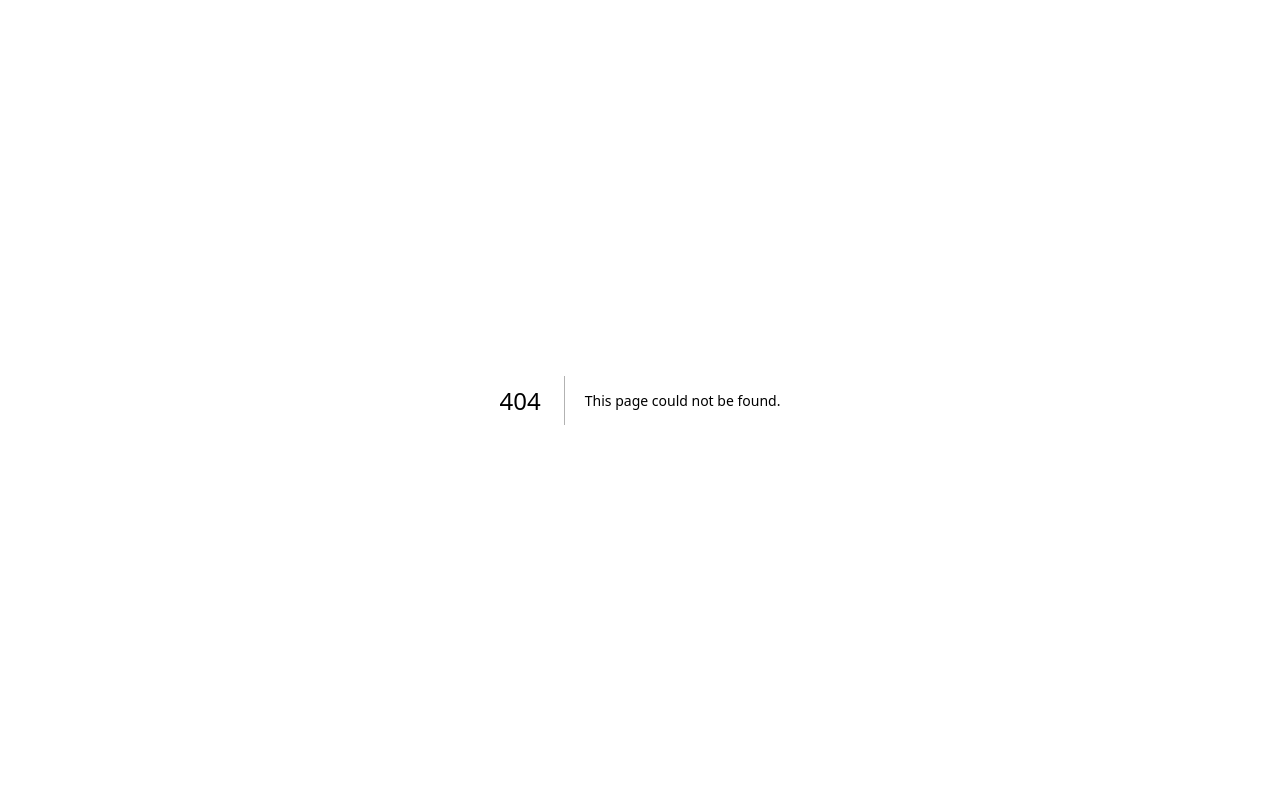
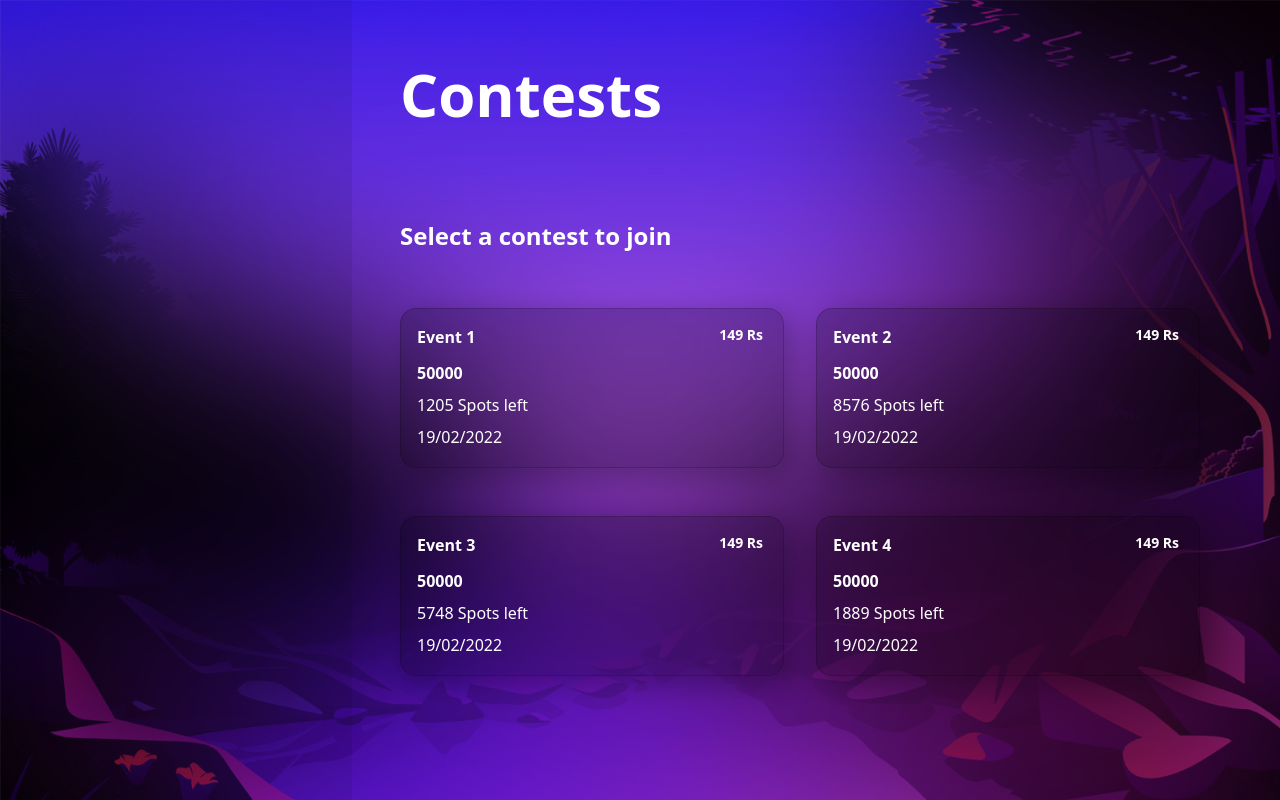
Before and after one commit to salmanpary/Buidl11, a Next.js app: page /Contests in a window 1280 px wide. Before the commit this address had no page. Built offline with nearby package versions, Linux system fonts and the light colour scheme.

Commit message:
ui changes

```diff
--- a/pages/Contents/index.js
+++ /dev/null
@@ -1,69 +0,0 @@
-
-function SelectPlayers() {
-  const events = [
-    {
-      name: "Event 1",
-      date: "19/02/2022",
-      winnings: 50000,
-      entry: 149,
-      spotsleft: 1205,
-    },
-    {
-      name: "Event 2",
-      date: "19/02/2022",
-      winnings: 50000,
-      entry: 149,
-      spotsleft: 8576,
-    },
-    {
-      name: "Event 3",
-      date: "19/02/2022",
-      winnings: 50000,
-      entry: 149,
-      spotsleft: 5748,
-    },
-    {
-      name: "Event 4",
-      date: "19/02/2022",
-      winnings: 50000,
-      entry: 149,
-      spotsleft: 1889,
-    },
-
-  ];
-  return (
-    <div className="flex  overflow-hidden container-1">
-      <div className="Navbar w-64 bg-slate-500">
-
-      </div>
-
-      <div className="h-screen flex flex-col ">
-        <h1 className="justify-start ml-12 my-8 font-bold text-3xl">Contests</h1>
-        <div className="list-container ">
-          <h2 className="text-center mt-8 mb-8">Select a contest to join</h2>
-          <div className=" flex flex-wrap ml-12">
-            {events.map((event) => {
-              return (
-                <div className="event-card w-[24rem] h-40 bg-slate-500 m-2 rounded-2xl flex justify-between">
-                  <div className="left flex flex-col ml-3 mt-2">
-                    <span className="font-semibold text-white my-2 mx-1">{event.name}</span>
-                    <span className="text-white font-bold m-1">{event.winnings}</span>
-                    <span className="text-white font-medium m-1">{event.spotsleft} Spots left</span>
-                    <span className="text-white font-medium m-1">{event.date}</span>
-                  </div>
-                  <div className="right flex mr-3 mt-2 justify-center align-middle">
-                    <div className=" bg-slate-400 rounded-xl lex h-8 justify-center ">
-                      <h2>{event.entry} Rs</h2>
-                    </div>
-                  </div>
-                </div>
-              );
-            })}
-          </div>
-        </div>
-      </div>
-    </div>
-  );
-}
-
-export default SelectPlayers;
--- /dev/null
+++ b/pages/Contests/index.js
@@ -0,0 +1,76 @@
+
+
+function SelectPlayers() {
+  const events = [
+    {
+      name: "Event 1",
+      date: "19/02/2022",
+      winnings: 50000,
+      entry: 149,
+      spotsleft: 1205,
+    },
+    {
+      name: "Event 2",
+      date: "19/02/2022",
+      winnings: 50000,
+      entry: 149,
+      spotsleft: 8576,
+    },
+    {
+      name: "Event 3",
+      date: "19/02/2022",
+      winnings: 50000,
+      entry: 149,
+      spotsleft: 5748,
+    },
+    {
+      name: "Event 4",
+      date: "19/02/2022",
+      winnings: 50000,
+      entry: 149,
+      spotsleft: 1889,
+    },
+
+  ];
+
+
+  return (
+    <div>
+       <img className="absolute h-screen w-screen -z-10" src="/bg.jpg"/>
+      <div className="flex overflow-hidden container-1 card-blur ">
+
+        <div className="Navbar min-w-[22rem] card-blur">
+
+        </div>
+
+        <div className="h-screen flex flex-col ">
+          <h1 className="justify-start ml-12 my-16 font-bold text-6xl text-white">Contests</h1>
+          <div className="list-container ">
+            <h2 className=" mt-8 mb-8 ml-12 text-white font-bold text-2xl">Select a contest to join</h2>
+            <div className=" flex flex-wrap ml-12">
+              {events.map((event) => {
+                return (
+                  <div className="event-card w-[24rem] h-40 card-blur card my-6 mr-8 rounded-2xl flex justify-between">
+                    <div className="left flex flex-col ml-3 mt-2">
+                      <span className="font-semibold text-white my-2 mx-1">{event.name}</span>
+                      <span className="text-white font-bold m-1">{event.winnings}</span>
+                      <span className="text-white font-medium m-1">{event.spotsleft} Spots left</span>
+                      <span className="text-white font-medium m-1">{event.date}</span>
+                    </div>
+                    <div className="right flex mr-3 mt-2 justify-center align-middle ">
+                      <div className=" text-white  rounded-xl m-2  font-bold text-sm">
+                        <h2>{event.entry} Rs</h2>
+                      </div>
+                    </div>
+                  </div>
+                );
+              })}
+            </div>
+          </div>
+        </div>
+      </div>
+    </div>
+  );
+}
+
+export default SelectPlayers;
--- a/styles/globals.css
+++ b/styles/globals.css
@@ -6,13 +6,21 @@
     border-inline-end: 5px solid rgb(31, 194, 200);
 }
 
-.card-container{
-    background: linear-gradient(185.91deg, rgba(211, 253, 232, 0.092) 29.07%, rgba(255, 255, 255, 0.12) 153.72%);
-    backdrop-filter: blur(23px);
-}
-
 
 .Playerbar{
     backdrop-filter: blur(100px);
     background-color: rgba(0, 0, 0, 0.104);
 }
+
+
+
+.card-blur{
+    background-color: rgba(0, 0, 0, 0.051);
+    backdrop-filter: blur(100px);
+}
+
+.card{
+    border: 1px solid rgba(0, 0, 0, 0.177);
+    background-color: rgba(0, 0, 0, 0.2);
+    box-shadow: 8px 8px 30px 1px rgba(0, 0, 0, 0.262);
+}
```
Also changed, not shown: bg.png (deleted), public/bg.jpg (added).
